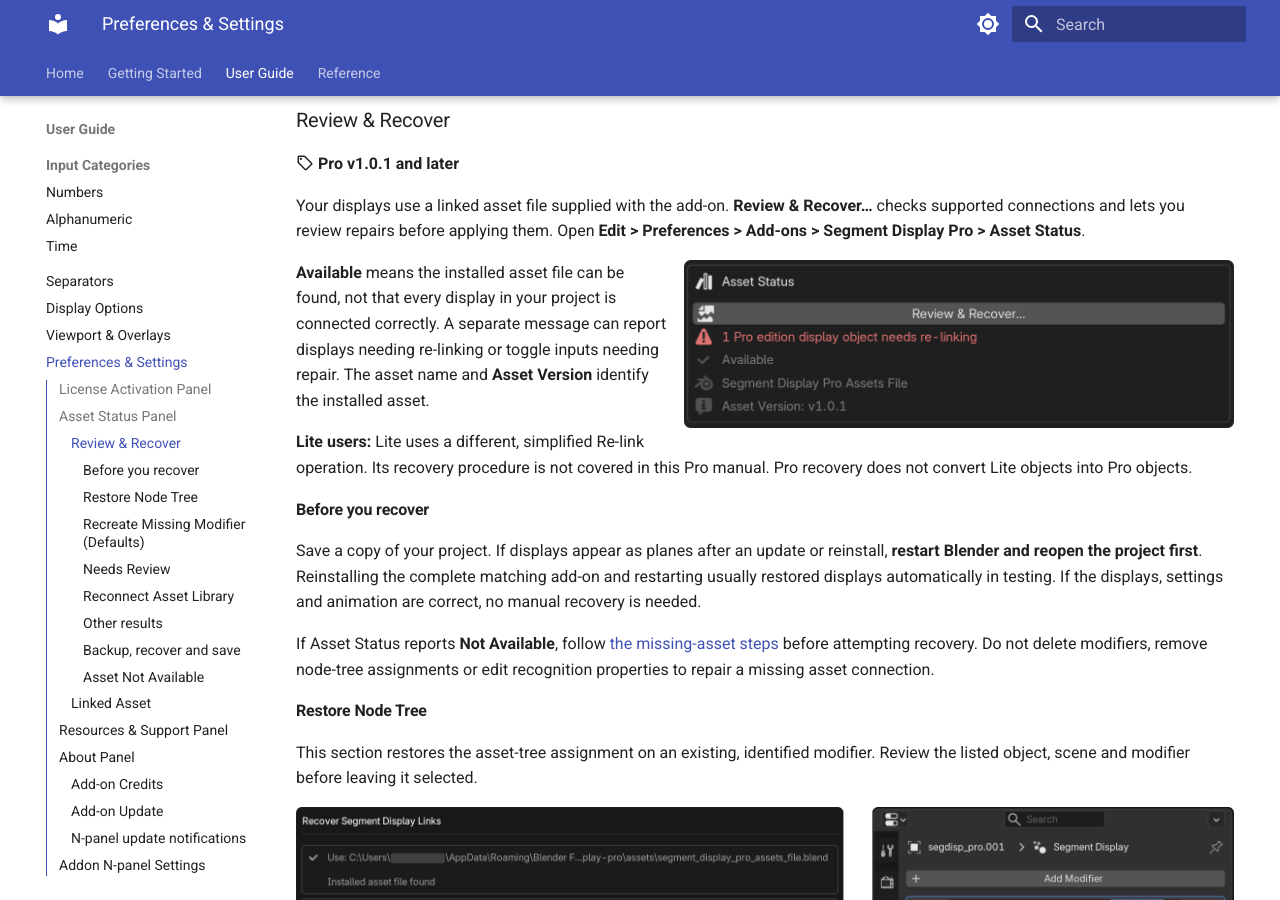
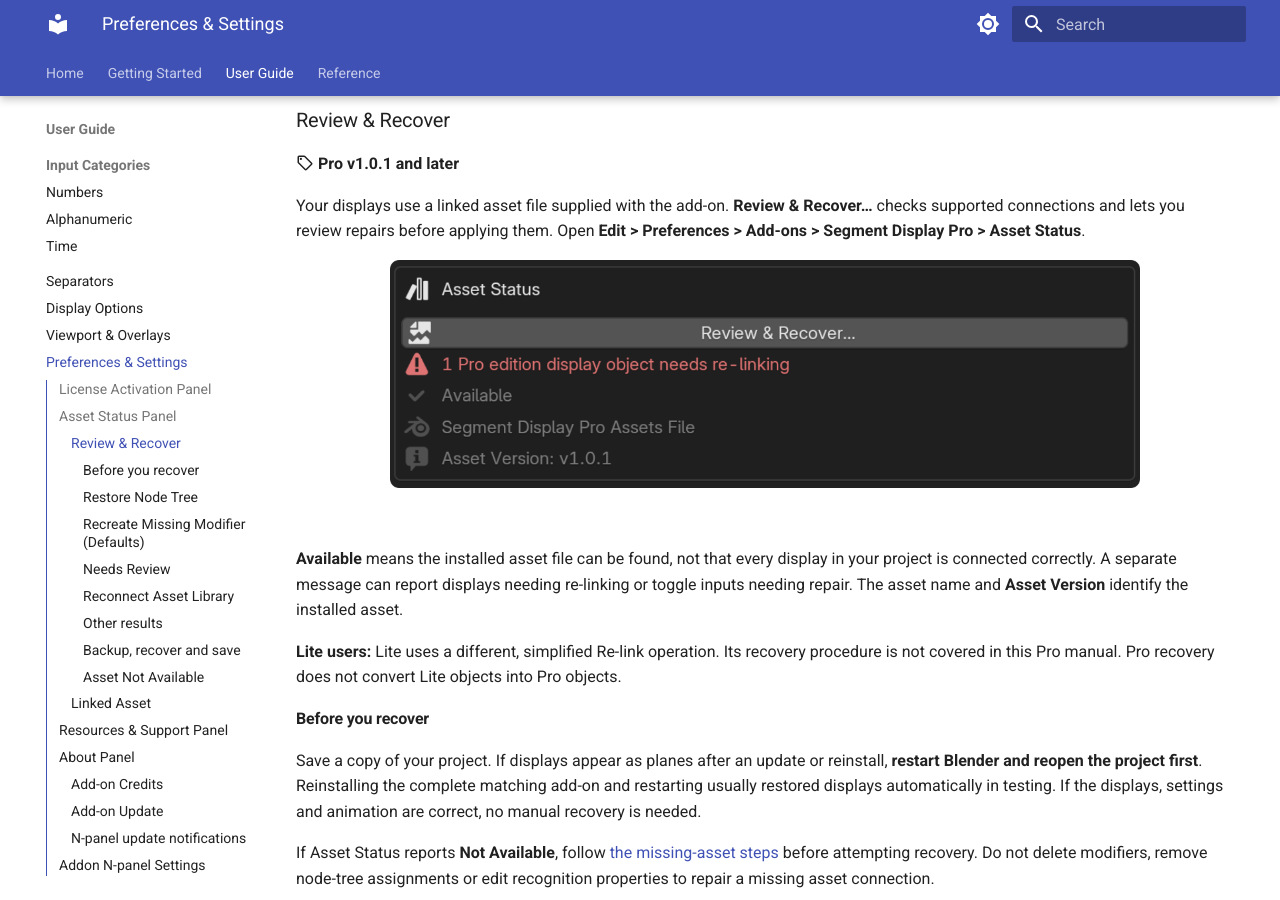
Before and after one commit to ahmetmaya-orion/segment-display-pro-docs, an MkDocs documentation site: the page built from docs/prefs_and_settings.md, in a window 1280 px wide and 900 px high, scrolled down 1283 px. Built offline with MkDocs 1.6.1 and Material for MkDocs 9.7.7, drawn with Linux system fonts in a browser that asks for light colours; the version menu is left out.

Commit message:
update image alignment (center)

```diff
--- a/docs/prefs_and_settings.md
+++ b/docs/prefs_and_settings.md
@@ -40,7 +40,13 @@ Deactivate: Removes the license activation from the current device, freeing up a
 Your displays use a linked asset file supplied with the add-on. **Review & Recover…** checks supported connections and lets you review repairs before applying them. Open **Edit > Preferences > Add-ons > Segment Display Pro > Asset Status**.
 
 
-![Review & Recover - Disp needs re-link](assets/images/preferences/v1.0.1/r&r_disp_needs_relink.png){ align=right width="550" }
+<!-- ![Review & Recover - Disp needs re-link](assets/images/preferences/v1.0.1/r&r_disp_needs_relink.png){ align=right } -->
+
+
+<figure markdown="span">
+  ![License activation in Blender Preferences](assets/images/preferences/v1.0.1/r&r_disp_needs_relink.png){ width="750" }
+  <figcaption></figcaption>
+</figure>
 
 
 **Available** means the installed asset file can be found, not that every display in your project is connected correctly. A separate message can report displays needing re-linking or toggle inputs needing repair. The asset name and **Asset Version** identify the installed asset.
@@ -95,7 +101,13 @@ The object's `segdisp_*` properties can identify it as a Pro display without ide
 Use this section when a supported project library link is broken or points to an asset outside the current installation. Check the stored path, installed target and affected displays, then review **Reconnect this library**.
 
 
-![Review & Recover | Reconnect Asset Library](assets/images/preferences/v1.0.1/r&r_reconnect_asset_library.png)
+<!-- ![Review & Recover | Reconnect Asset Library](assets/images/preferences/v1.0.1/r&r_reconnect_asset_library.png) -->
+
+
+<figure markdown="span">
+  ![License activation in Blender Preferences](assets/images/preferences/v1.0.1/r&r_reconnect_asset_library.png){ width="750" }
+  <figcaption></figcaption>
+</figure>
 
 
 **Reconnecting a library affects every display using it, in every scene.** When the original modifiers and stored settings/animation remain intact, reconnecting restores the displays using that retained data.
@@ -121,7 +133,12 @@ Only sections relevant to your project appear. Recovery can be unavailable if th
 #### Asset Not Available
 
 
-![Asset Status | Not Available](assets/images/preferences/v1.0.1/asset_status_not_available.png)
+<figure markdown="span">
+  ![License activation in Blender Preferences](assets/images/preferences/v1.0.1/asset_status_not_available.png){ width="650" }
+  <figcaption></figcaption>
+</figure>
+
+<!-- ![Asset Status | Not Available](assets/images/preferences/v1.0.1/asset_status_not_available.png) -->
 
 
 If your displays appear as planes and you see these messages, **do not panic or try to fix the Modifiers panel**. The installed asset may be missing, damaged or outside the expected add-on `assets` location. This does not by itself mean your stored display settings are lost.
@@ -157,7 +174,13 @@ The **Resources & Support** box in the add-on preferences collects quick links t
 ## About Panel
 
 
-![About Panel](assets/images/preferences/v1.0.1/pref_about_panel.png)
+<!-- ![About Panel](assets/images/preferences/v1.0.1/pref_about_panel.png) -->
+
+
+<figure markdown="span">
+  ![License activation in Blender Preferences](assets/images/preferences/v1.0.1/pref_about_panel.png){ width="650" }
+  <figcaption></figcaption>
+</figure>
 
 
 :material-tag-outline: **v1.0.1 and later**
```
